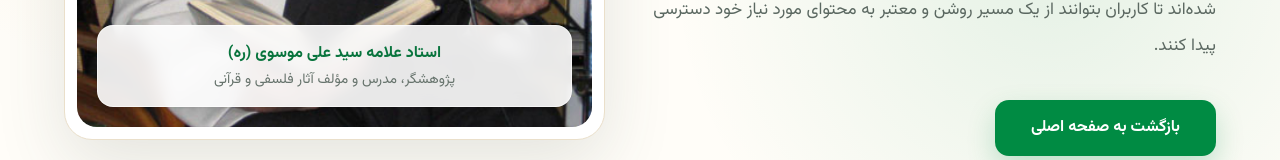
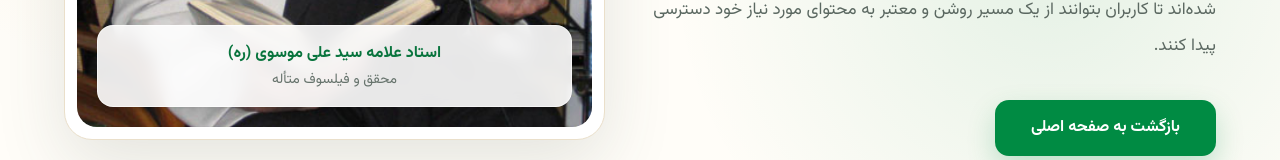
Before and after one commit to babaeifatemeh/Professor-Mousavi-AI, a Next.js app in the folder frontend/: page /professor-sites in a window 1280 px wide. Shown: the part 615-775 px from the top of the page. Built offline with nearby package versions, Linux system fonts and the light colour scheme.

Commit message:
Add professor sites page

```diff
--- a/frontend/app/professor-sites/page.tsx
+++ b/frontend/app/professor-sites/page.tsx
@@ -86,7 +86,7 @@ export default function ProfessorSitesPage() {
                   استاد علامه سید علی موسوی (ره)
                 </p>
                 <p className="mt-1 text-sm text-[#66736c]">
-                  پژوهشگر، مدرس و مؤلف آثار فلسفی و قرآنی
+                  محقق و فیلسوف متأله
                 </p>
               </div>
             </div>
```
